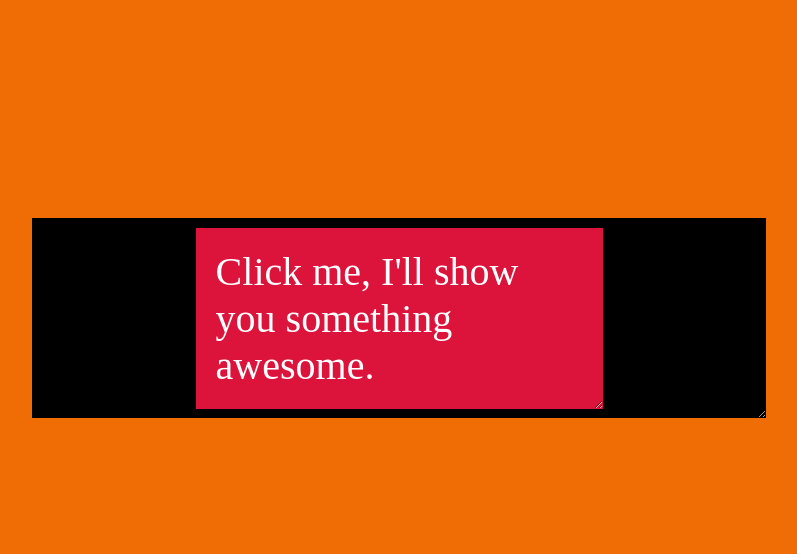
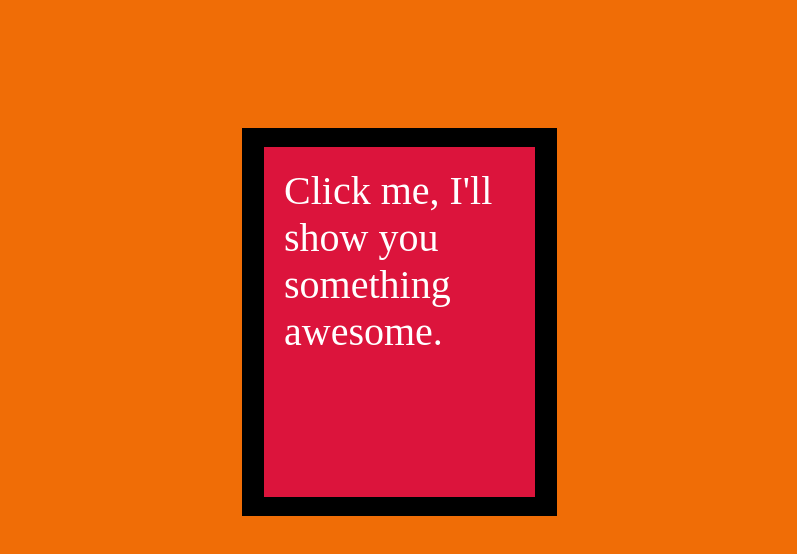
Before and after one commit to FrancoIC/Tests, a plain HTML site: page index.html in a window 1280 px wide. Shown: the whole page, without its empty margins (266-1063 px from the left). Drawn offline with Linux system fonts and the light colour scheme.

Commit message:
Add files via upload

```diff
--- a/BTN.css
+++ b/BTN.css
@@ -2,42 +2,42 @@ body {
   background: #f06d06;
   font-size: 80%;
   padding: 20px;
+  padding-left: 500px
 }
 
 
 main {
   background: black;
-  height: 200px;
-  width: 60%;
-  margin-bottom: 0;
-  margin-top: 190px;
-  margin-left: 270px;
-  margin-right: 50px;
+  height: 388px;
+  width: 315px;
+  margin-bottom: 230px;
+  margin-top: 100px;
+  margin-left: 0px;
+  margin-right: 0px;
   display: flex;
   justify-content: center;
   align-items: center;
-  resize: both;
   overflow: auto;
 }
 
 main div {
   background: #dc143c;
   color: white;
-  width: 50%;
+  width: 231px;
+  height: 310px;
   padding: 20px;
-  resize: both;
   overflow: auto;
   font-size: 40px;
 }
 
 div:hover {
 	cursor: pointer;
-	color: #90ee90;
-	background: #deb887;
+	color: #ffefd5;
+	background: #b22222;
 }
 
 div:active {
-	margin-top: 4px;
-	color: #ffefd5;
-	background: #b22222;
+	margin-top: 10px;
+	color: #deb887;
+	background: #a52a2a;
 }
```
Also changed, not shown: index.html (line endings or trailing spaces).
